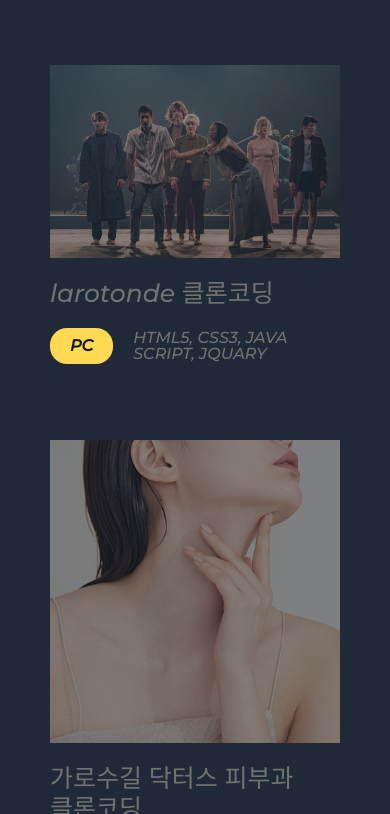
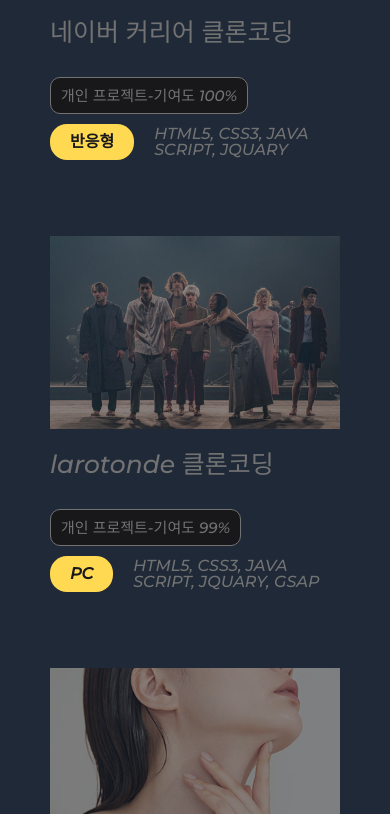
Before and after one commit to goodnight10/portfolio, a plain HTML site: page index.html in a window 390 px wide. Shown: the part 2464-3278 px from the top of the page. Drawn offline with nearby package versions, Linux system fonts and the light colour scheme; a web font is replaced by a local one.

Commit message:
기여도 추가

```diff
--- a/asset/css/main.css
+++ b/asset/css/main.css
@@ -88,6 +88,15 @@
     width: calc(50% - 15px);
     word-break: keep-all;
     transition: .8s;
+}
+.sc-work .desc-box span{
+    display: inline-block;
+    border: 1px solid #727272;
+    border-radius: 10px;
+    font-size: 25px;
+    padding: 15px;
+    margin: 20px 0;
+    background: #18181b;
 }
 .sc-work .desc-box::after{
     content: '';
@@ -190,6 +199,13 @@
     .title{
         font-size: 50px;
     }
+    .sc-work .desc-box span{
+
+        font-size: 15px;
+        padding: 10px;
+        margin: 10px 0;
+        background: #18181b;
+    }
 
     .sc-work .subtitle{
         font-size: 25px;
--- a/index.html
+++ b/index.html
@@ -40,6 +40,7 @@
                             </div>
                             <div class="desc-box">
                                 <h3 class="subtitle">서울시청 홈페이지 클론코딩</h3>
+                                <span>개인 프로젝트-기여도 100%</span>
                                 <div class="skill-wrap">
                                     <p class="type">PC</p>
                                     <p class="desc">HTML5, CSS3, JAVA SCRIPT, JQUARY</p>
@@ -52,6 +53,7 @@
                             <div class="img-box"><img src="./asset/images/andar.PNG" alt="안다르 의상 입은 사람들" class=""></div>
                             <div class="desc-box">
                                 <h3 class="subtitle">안다르 적응형 모바일 클론코딩</h3>
+                                <span>개인 프로젝트-기여도 100%</span>
                                 <div class="skill-wrap">
                                     <p class="type">MOBILE</p>
                                     <p class="desc">HTML5, CSS3, JAVA SCRIPT, JQUARY</p>
@@ -65,6 +67,7 @@
                             </div>
                             <div class="desc-box">
                                 <h3 class="subtitle">네이버 커리어 클론코딩</h3>
+                                <span>개인 프로젝트-기여도 100%</span>
                                 <div class="skill-wrap">
                                     <p class="type">반응형</p>
                                     <p class="desc">HTML5, CSS3, JAVA SCRIPT, JQUARY</p>
@@ -78,9 +81,10 @@
                             <div class="img-box"><img src="./asset/images/la.jpg" alt="" class="라로단테 공연 멤버들"></div>
                             <div class="desc-box">
                                 <h3 class="subtitle">larotonde 클론코딩</h3>
+                                <span>개인 프로젝트-기여도 99%</span>
                                 <div class="skill-wrap">
                                     <p class="type">PC</p>
-                                    <p class="desc">HTML5, CSS3, JAVA SCRIPT, JQUARY</p>
+                                    <p class="desc">HTML5, CSS3, JAVA SCRIPT, JQUARY, GSAP</p>
                                 </div>
                             </div>
                         </a>
@@ -90,9 +94,10 @@
                             <div class="img-box"><img src="./asset/images/doctors.jpg" alt="피부과 광고모델 여성" class=""></div>
                             <div class="desc-box">
                                 <h3 class="subtitle">가로수길 닥터스 피부과 클론코딩</h3>
+                                <span>개인 프로젝트-기여도 100%</span>
                                 <div class="skill-wrap">
                                     <p class="type">PC</p>
-                                    <p class="desc">HTML5, CSS3, JAVA SCRIPT, JQUARY</p>
+                                    <p class="desc">HTML5, CSS3, JAVA SCRIPT, JQUARY, GSAP</p>
                                 </div>
                             </div>
                         </a>
@@ -103,9 +108,10 @@
                             </div>
                             <div class="desc-box">
                                 <h3 class="subtitle">Apple Watch SE 클론코딩</h3>
+                                <span>개인 프로젝트-기여도 99%</span>
                                 <div class="skill-wrap">
                                     <p class="type">반응형</p>
-                                    <p class="desc">HTML5, CSS3, JAVA SCRIPT, JQUARY</p>
+                                    <p class="desc">HTML5, CSS3, JAVA SCRIPT, JQUARY, GSAP</p>
                                 </div>
                             </div>
                         </a>
```
